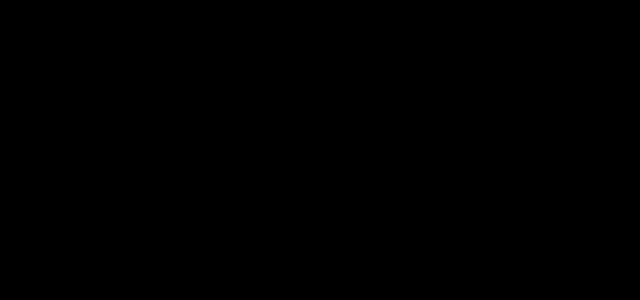
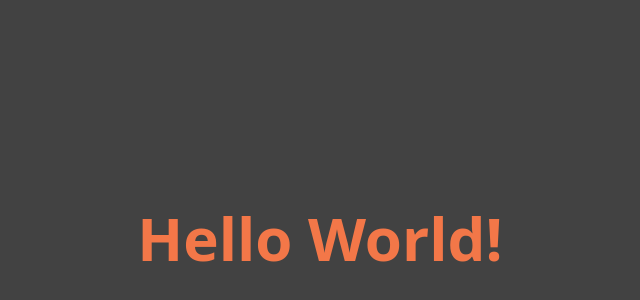
Before and after one commit to SrOlaff/personal-page, a React (Create React App) app: page / in a window 1280 px wide. Shown: the part 162-462 px from the top of the page, without its empty margins (320-960 px from the left). Built offline with nearby package versions, Linux system fonts and the light colour scheme.

Commit message:
chore: tests github config

```diff
--- a/src/App.tsx
+++ b/src/App.tsx
@@ -2,8 +2,8 @@
 
 function App() {
   return (
-    <div className="w-screen h-screen bg-black">
-      Hello World
+    <div className="w-screen h-screen bg-background flex justify-center items-center">
+        <h1 className="text-accent text-center text-6xl font-bold ">Hello World!</h1>
     </div>
   );
 }
```
